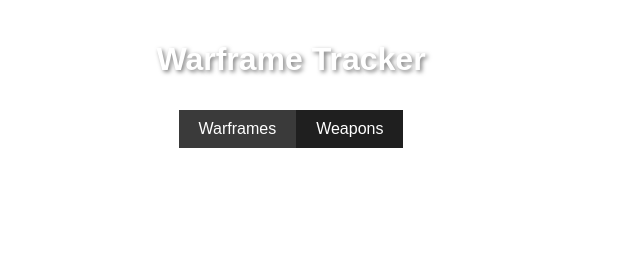
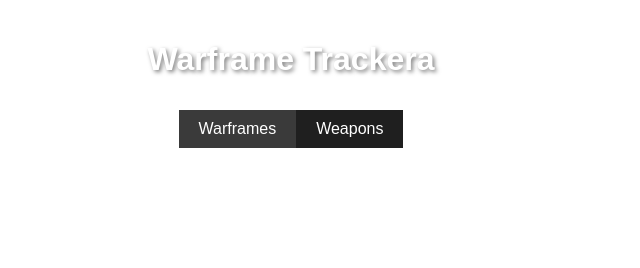
Before and after one commit to Vokuar/Warframe-Tracker, a plain HTML site: page index.html in a window 1280 px wide. Shown: the top 268 px of the page, 349-989 px from the left. Drawn offline with Linux system fonts and the light colour scheme.

Commit message:
Update index.html

```diff
--- a/index.html
+++ b/index.html
@@ -9,7 +9,7 @@
 <body>
   <div class="warframe-background"></div>
   <div class="container">
-    <h1>Warframe Tracker</h1>
+    <h1>Warframe Trackera</h1>
 
     <div class="tabs">
       <button id="warframes-tab" class="active">Warframes</button>
```
